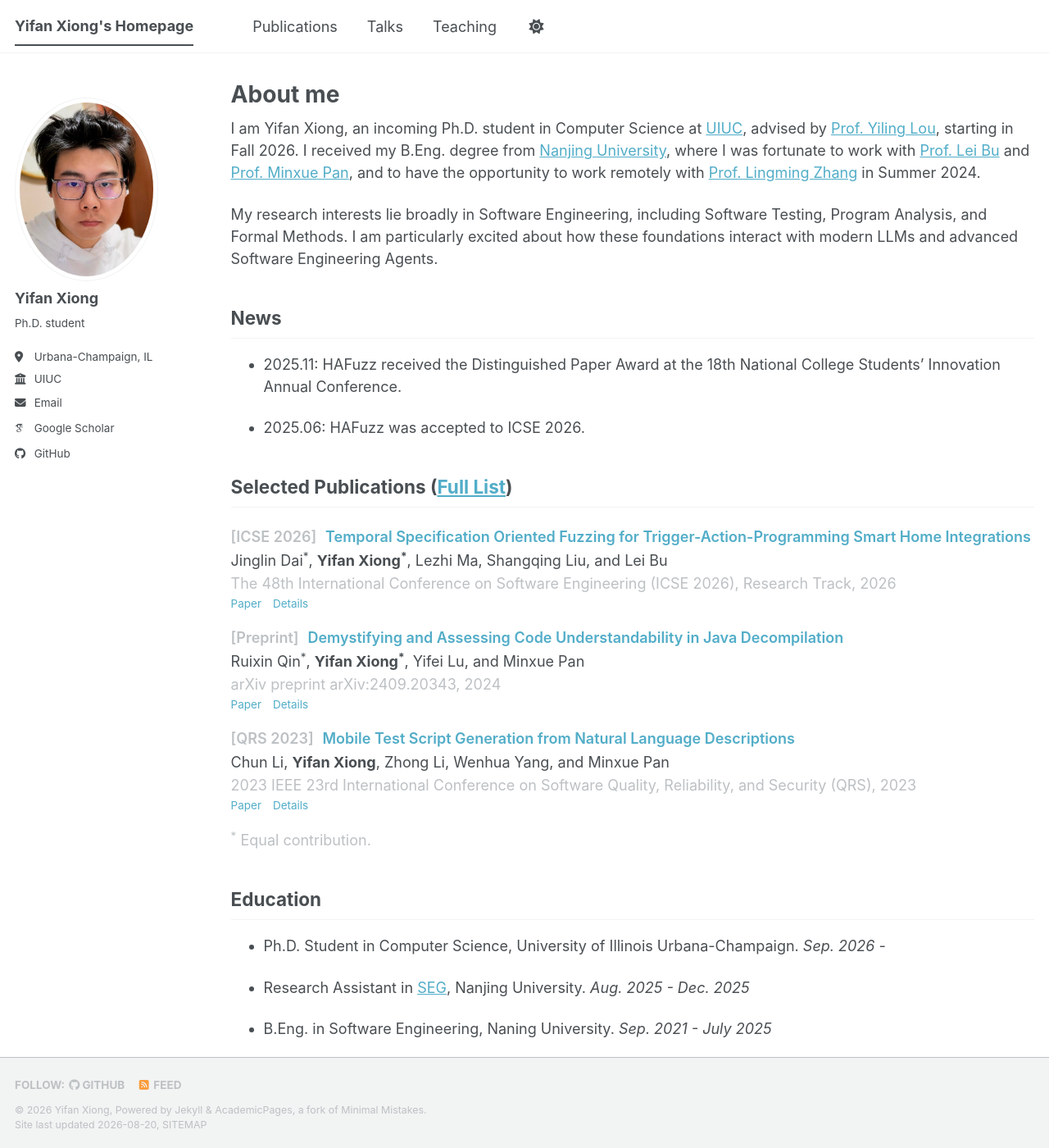
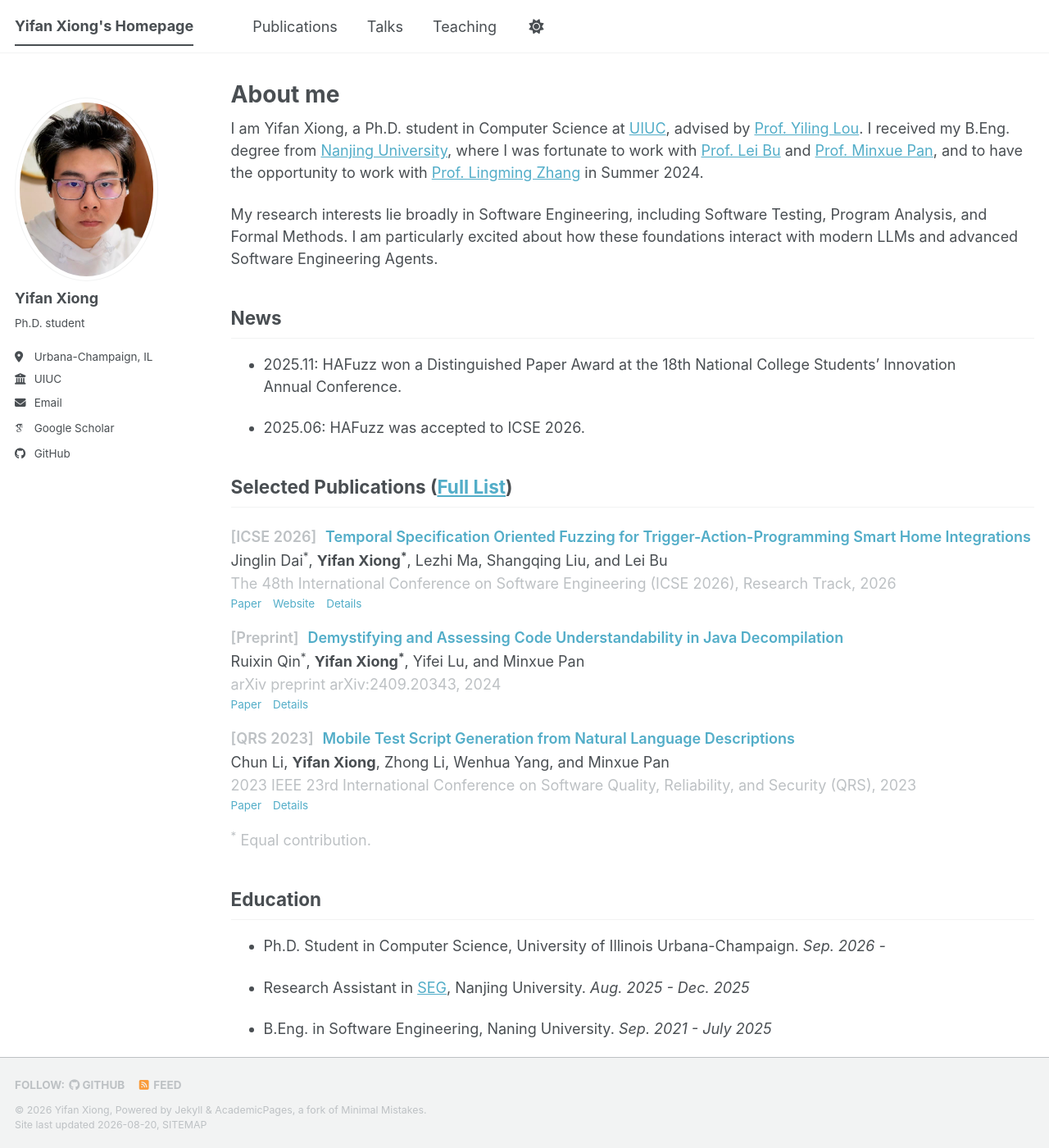
Before and after one commit to yifanxiong272/yifanxiong272.github.io, a Jekyll site: the page built from _pages/about.md, in a window 1280 px wide and 1400 px high. Shown: the whole window at 82% size. Built offline with Jekyll 4.4.1, drawn with Linux system fonts in a browser that asks for light colours; some web fonts are replaced; a script bundle is joined from its source files by our own code; library files that are not in the unit come from our copies.

Commit message:
Update homepage bio and publication links

```diff
--- a/_includes/publication-entry.html
+++ b/_includes/publication-entry.html
@@ -16,6 +16,7 @@
     {% if pub.paperurl and pub.paperurl != pub.arxivurl and pub.paperurl != pub.doiurl %}<a href="{{ pub.paperurl }}">Paper</a>{% endif %}
     {% if pub.arxivurl %}<a href="{{ pub.arxivurl }}">arXiv</a>{% endif %}
     {% if pub.doiurl %}<a href="{{ pub.doiurl }}">DOI</a>{% endif %}
+    {% if pub.websiteurl %}<a href="{{ pub.websiteurl }}">Website</a>{% endif %}
     {% if pub.codeurl %}<a href="{{ pub.codeurl }}">Code</a>{% endif %}
     <a href="{{ pub.url | prepend: base_path }}">Details</a>
   </div>
--- a/_pages/about.md
+++ b/_pages/about.md
@@ -7,14 +7,15 @@ redirect_from:
   - /about.html
 ---
 
-I am Yifan Xiong, an incoming Ph.D. student in Computer Science at [UIUC](https://illinois.edu/), advised by [Prof. Yiling Lou](https://yilinglou.github.io/), starting in Fall 2026. I received my B.Eng. degree from [Nanjing University](https://www.nju.edu.cn/en/), where I was fortunate to work with [Prof. Lei Bu](https://cs.nju.edu.cn/bulei/) and [Prof. Minxue Pan](https://minxuepan.github.io/), and to have the opportunity to work remotely with [Prof. Lingming Zhang](https://lingming.cs.illinois.edu/) in Summer 2024.
+I am Yifan Xiong, a Ph.D. student in Computer Science at [UIUC](https://illinois.edu/), advised by [Prof. Yiling Lou](https://yilinglou.github.io/). I received my B.Eng. degree from [Nanjing University](https://www.nju.edu.cn/en/), where I was fortunate to work with [Prof. Lei Bu](https://cs.nju.edu.cn/bulei/) and [Prof. Minxue Pan](https://minxuepan.github.io/), and to have the opportunity to work with [Prof. Lingming Zhang](https://lingming.cs.illinois.edu/) in Summer 2024.
 
 My research interests lie broadly in Software Engineering, including Software Testing, Program Analysis, and Formal Methods. I am particularly excited about how these foundations interact with modern LLMs and advanced Software Engineering Agents.
 
 ## News
-- 2025.11: HAFuzz received the Distinguished Paper Award at the 18th National College Students' Innovation Annual Conference.
+- 2025.11: HAFuzz won a Distinguished Paper Award at the 18th National College Students' Innovation Annual Conference.
 
 - 2025.06: HAFuzz was accepted to ICSE 2026.
+{: .home-news}
 
 ## Selected Publications ([Full List](/publications/))
 
--- a/_sass/layout/_page.scss
+++ b/_sass/layout/_page.scss
@@ -45,6 +45,10 @@
 .page__lead {
   font-family: $global-font-family;
   font-size: $type-size-4;
+}
+
+.home-news li {
+  text-wrap: pretty;
 }
 
 .page__content {
```
Also changed, not shown: _publications/2026-04-15-temporal-specification-oriented-fuzzing.md (+1 -0 lines).
